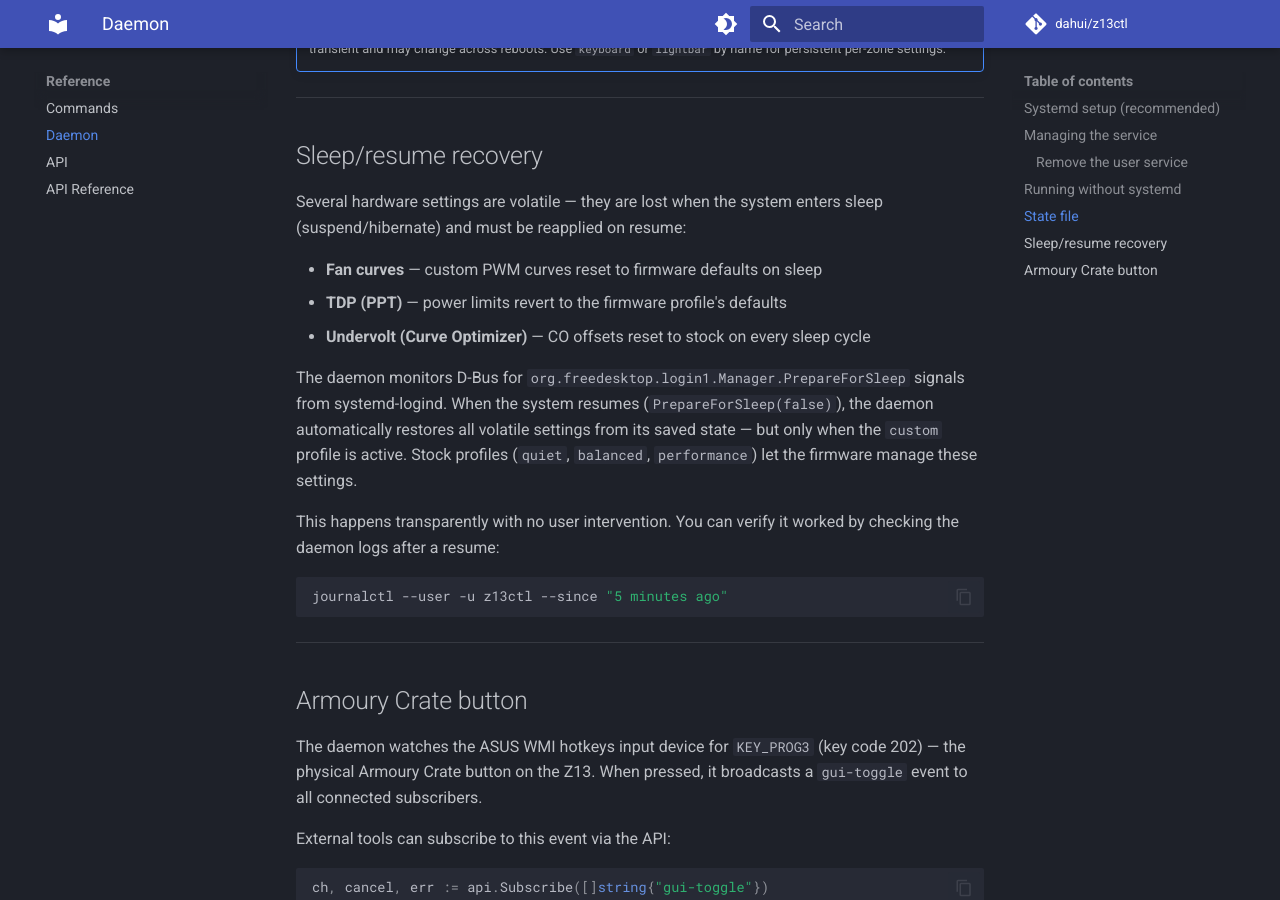
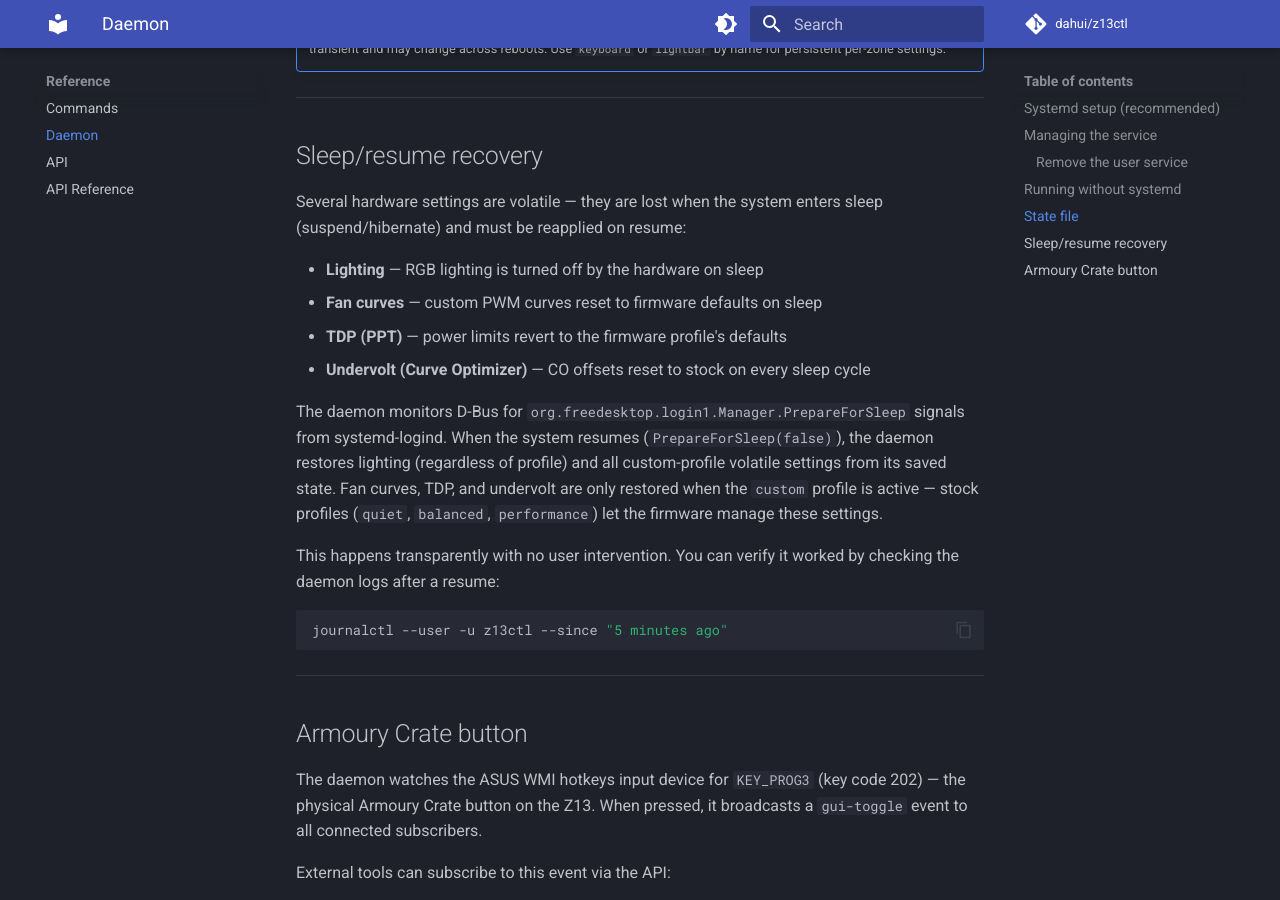
Before and after one commit to dahui/z13ctl, an MkDocs documentation site: the page built from docs/daemon.md, in a window 1280 px wide and 900 px high, scrolled down 3037 px. Built offline with MkDocs 1.6.1 and Material for MkDocs 9.7.7, drawn with Linux system fonts in a browser that asks for light colours; comment, search, counter and statistics services are not loaded; some of the changed text lies outside the part shown.

Commit message:
fix: Restore lighting after sleep/resume

```diff
--- a/docs/daemon.md
+++ b/docs/daemon.md
@@ -7,8 +7,8 @@ ordinary one-shot CLI invocations cannot:
   fan curve, TDP, and undervolt settings to `~/.local/state/z13ctl/state.json`
   and restores them automatically at every boot.
 - **Sleep/resume recovery** — watches for system resume events via D-Bus and
-  reapplies volatile settings (fan curves, TDP, undervolt) that are lost during
-  sleep.
+  reapplies lighting and volatile settings (fan curves, TDP, undervolt) that
+  are lost during sleep.
 - **HID device ownership** — holds the hidraw devices open continuously so that
   commands arrive instantly rather than waiting to reopen the device each time.
 - **Armoury Crate button events** — captures `KEY_PROG3` (the dedicated Armoury
@@ -145,14 +145,16 @@ TDP values, and undervolt offsets are re-applied to the hardware.
 Several hardware settings are volatile — they are lost when the system enters
 sleep (suspend/hibernate) and must be reapplied on resume:
 
+- **Lighting** — RGB lighting is turned off by the hardware on sleep
 - **Fan curves** — custom PWM curves reset to firmware defaults on sleep
 - **TDP (PPT)** — power limits revert to the firmware profile's defaults
 - **Undervolt (Curve Optimizer)** — CO offsets reset to stock on every sleep cycle
 
 The daemon monitors D-Bus for `org.freedesktop.login1.Manager.PrepareForSleep`
 signals from systemd-logind. When the system resumes (`PrepareForSleep(false)`),
-the daemon automatically restores all volatile settings from its saved state —
-but only when the `custom` profile is active. Stock profiles (`quiet`,
+the daemon restores lighting (regardless of profile) and all custom-profile
+volatile settings from its saved state. Fan curves, TDP, and undervolt are only
+restored when the `custom` profile is active — stock profiles (`quiet`,
 `balanced`, `performance`) let the firmware manage these settings.
 
 This happens transparently with no user intervention. You can verify it worked
```
Also changed, not shown: 1 other file.
